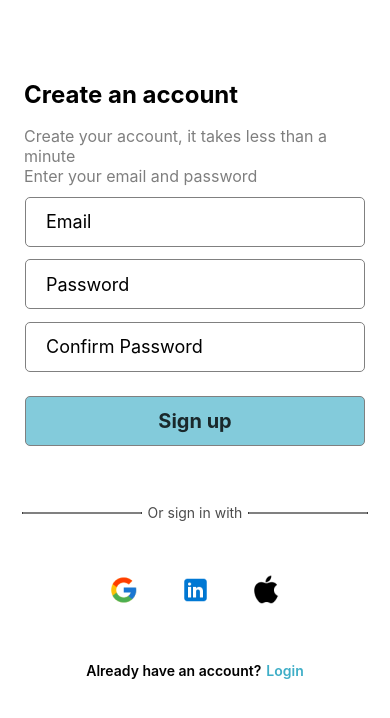
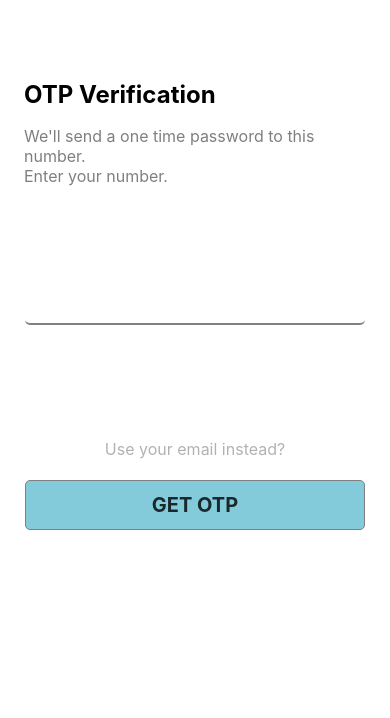
Before and after one commit to CEMGOJJ/hadniva-mobile-app, a React Native app in the folder hadniva/: screen / in a window 390 px wide. Shown: the top 718 px of the page. Built offline with nearby package versions, Linux system fonts and the light colour scheme.

Commit message:
Created the OPT Verification with Number page

```diff
--- a/hadniva/App.js
+++ b/hadniva/App.js
@@ -3,6 +3,8 @@ import { StyleSheet, View, SafeAreaView } from "react-native";
 import SplashScreen1 from "./components/SplashScreen1";
 import LogIn from "./components/LogIn";
 import SignUp from "./components/SignUp";
+import OTPVerify from "./components/OTPVerify";
+import OTPNumber from "./components/OTPNumber";
 
 export default function App() {
   return (
@@ -10,7 +12,9 @@ export default function App() {
       <View style={styles.container}>
         {/* <SplashScreen1 /> */}
         {/* <LogIn /> */}
-        <SignUp />
+        {/* <SignUp /> */}
+        {/* <OTPVerify /> */}
+        <OTPNumber />
         <StatusBar style="auto" />
       </View>
     </SafeAreaView>
--- /dev/null
+++ b/hadniva/components/OTPNumber.js
@@ -0,0 +1,165 @@
+import React from "react";
+import {
+  Text,
+  View,
+  StyleSheet,
+  TextInput,
+  TouchableOpacity,
+} from "react-native";
+
+const OTPNumber = () => {
+  return (
+    <View style={styles.OTPNumberMainContainer}>
+      <View style={styles.OTPNumberSubContainer1}>
+        <View style={styles.OTPNumberSubContainer1A}></View>
+        <View style={styles.OTPNumberSubContainer1B}>
+          <View style={styles.TextBox1}>
+            <Text style={styles.Text1}>OTP Verification</Text>
+          </View>
+          <View style={styles.TextBox2}>
+            <Text style={styles.Text2}>
+              We'll send a one time password to this number.
+            </Text>
+            <Text style={styles.Text2}>Enter your number.</Text>
+          </View>
+        </View>
+      </View>
+      <View style={styles.OTPNumberSubContainer2}>
+        <TextInput style={styles.TextInput} keyboardType="numeric"></TextInput>
+      </View>
+      <View style={styles.OTPNumberSubContainer3}>
+        <View style={styles.OTPNumberSubContainer3A}>
+          <Text style={styles.Recommend}>Use your email instead?</Text>
+        </View>
+        <View style={styles.OTPNumberSubContainer3B}>
+          <TouchableOpacity>
+            <View style={styles.GetOPTButton}>
+              <Text style={styles.ButtonText}>GET OTP</Text>
+            </View>
+          </TouchableOpacity>
+        </View>
+        <View style={styles.OTPNumberSubContainer3C}></View>
+      </View>
+    </View>
+  );
+};
+
+const styles = StyleSheet.create({
+  OTPNumberMainContainer: {
+    display: "flex",
+    flexDirection: "column",
+    alignItems: "center",
+    justifyContent: "space-between",
+    height: "100%",
+    width: "100%",
+    backgroundColor: "white",
+    paddingTop: 40,
+    alignSelf: "center",
+  },
+  OTPNumberSubContainer1: {
+    width: 350,
+    height: 140,
+
+    flexDirection: "column",
+    justifyContent: "space-between",
+    alignItems: "center",
+    padding: 2,
+  },
+  OTPNumberSubContainer1A: {
+    width: 346,
+    height: 30,
+  },
+  OTPNumberSubContainer1B: {
+    width: 346,
+    height: 100,
+
+    flexDirection: "column",
+    justifyContent: "space-between",
+    alignItems: "center",
+    padding: 2,
+  },
+  TextBox1: {
+    width: 342,
+    height: 30,
+  },
+  TextBox2: {
+    width: 342,
+    height: 50,
+  },
+  Text1: {
+    fontSize: 24,
+    fontWeight: "700",
+  },
+  Text2: {
+    fontSize: 16,
+    opacity: 0.5,
+    fontWeight: "normal",
+  },
+  OTPNumberSubContainer2: {
+    width: 350,
+    height: 240,
+
+    flexDirection: "column",
+    justifyContent: "center",
+    alignItems: "center",
+    padding: 2,
+  },
+  TextInput: {
+    borderBottomWidth: 2,
+    borderColor: "grey",
+    height: 50,
+    width: 340,
+    paddingLeft: 20,
+    fontSize: 18,
+    borderRadius: 5,
+    textAlign: "center",
+  },
+  OTPNumberSubContainer3: {
+    width: 350,
+    height: 300,
+
+    flexDirection: "column",
+    justifyContent: "space-evenly",
+    alignItems: "center",
+    padding: 2,
+  },
+  OTPNumberSubContainer3A: {
+    width: 346,
+    height: 30,
+
+    alignItems: "center",
+    justifyContent: "center",
+  },
+  Recommend: {
+    fontSize: 16,
+    opacity: 0.3,
+  },
+  OTPNumberSubContainer3B: {
+    width: 346,
+    height: 60,
+
+    alignItems: "center",
+    justifyContent: "center",
+  },
+  GetOPTButton: {
+    borderWidth: 0.5,
+    borderColor: "grey",
+    height: 50,
+    width: 340,
+    backgroundColor: "#83CBDB",
+    alignItems: "center",
+    justifyContent: "center",
+    borderRadius: 5,
+  },
+  ButtonText: {
+    fontSize: 20,
+    fontWeight: "700",
+    opacity: 0.8,
+  },
+  OTPNumberSubContainer3C: {
+    width: 346,
+    height: 160,
+  },
+});
+
+export default OTPNumber;
--- a/hadniva/components/OTP.js
+++ b/hadniva/components/OTPVerify.js
@@ -7,11 +7,11 @@ import {
   TouchableOpacity,
   Image,
   SafeAreaView,
-  Alert
+  Alert,
 } from "react-native";
 
-const OTP = () => {
-  const [otp, setOtp] = useState({ 1: '', 2: '', 3: '', 4: '' });
+const OTPVerify = () => {
+  const [otp, setOtp] = useState({ 1: "", 2: "", 3: "", 4: "" });
   const inputRefs = [useRef(null), useRef(null), useRef(null), useRef(null)];
 
   const handleInputChange = (text, index) => {
@@ -24,27 +24,26 @@ const OTP = () => {
   };
 
   const handleVerify = () => {
-    const fullOtp = Object.values(otp).join('');
+    const fullOtp = Object.values(otp).join("");
     if (fullOtp.length === 4) {
-      Alert.alert('OTP Verified', `Your OTP code is ${fullOtp}`);
-
+      Alert.alert("OTP Verified", `Your OTP code is ${fullOtp}`);
     } else {
-      Alert.alert('Error', 'Please enter the complete OTP');
+      Alert.alert("Error", "Please enter the complete OTP");
     }
   };
 
   const handleResend = () => {
-    Alert.alert('OTP Resent', 'A new OTP has been sent to your email');
+    Alert.alert("OTP Resent", "A new OTP has been sent to your email");
   };
 
   return (
     <SafeAreaView style={styles.OTPContainer}>
       <View style={styles.miniContainer1}>
         <View style={styles.ImageContainer}>
-          <Image
+          {/* <Image
             style={styles.SignUpHadnivaLogo}
             source={require("./assets/hadniva-removebg-preview 1.png")}
-          />
+          /> */}
         </View>
         <View style={styles.TextContainer}>
           <Text style={styles.Text1}>OTP Verification</Text>
@@ -66,7 +65,7 @@ const OTP = () => {
               onChangeText={(text) => handleInputChange(text, index)}
               ref={inputRefs[index - 1]}
               onKeyPress={({ nativeEvent }) => {
-                if (nativeEvent.key === 'Backspace' && index > 1) {
+                if (nativeEvent.key === "Backspace" && index > 1) {
                   inputRefs[index - 2].current.focus();
                 }
               }}
@@ -191,4 +190,4 @@ const styles = StyleSheet.create({
   },
 });
 
-export default OTP;
+export default OTPVerify;
--- a/hadniva/components/SignUp.js
+++ b/hadniva/components/SignUp.js
@@ -203,7 +203,6 @@ const styles = StyleSheet.create({
   SignSubContainer3A: {
     width: 346,
     height: 35,
-
     alignItems: "center",
     flexDirection: "row",
     justifyContent: "space-between",
```
